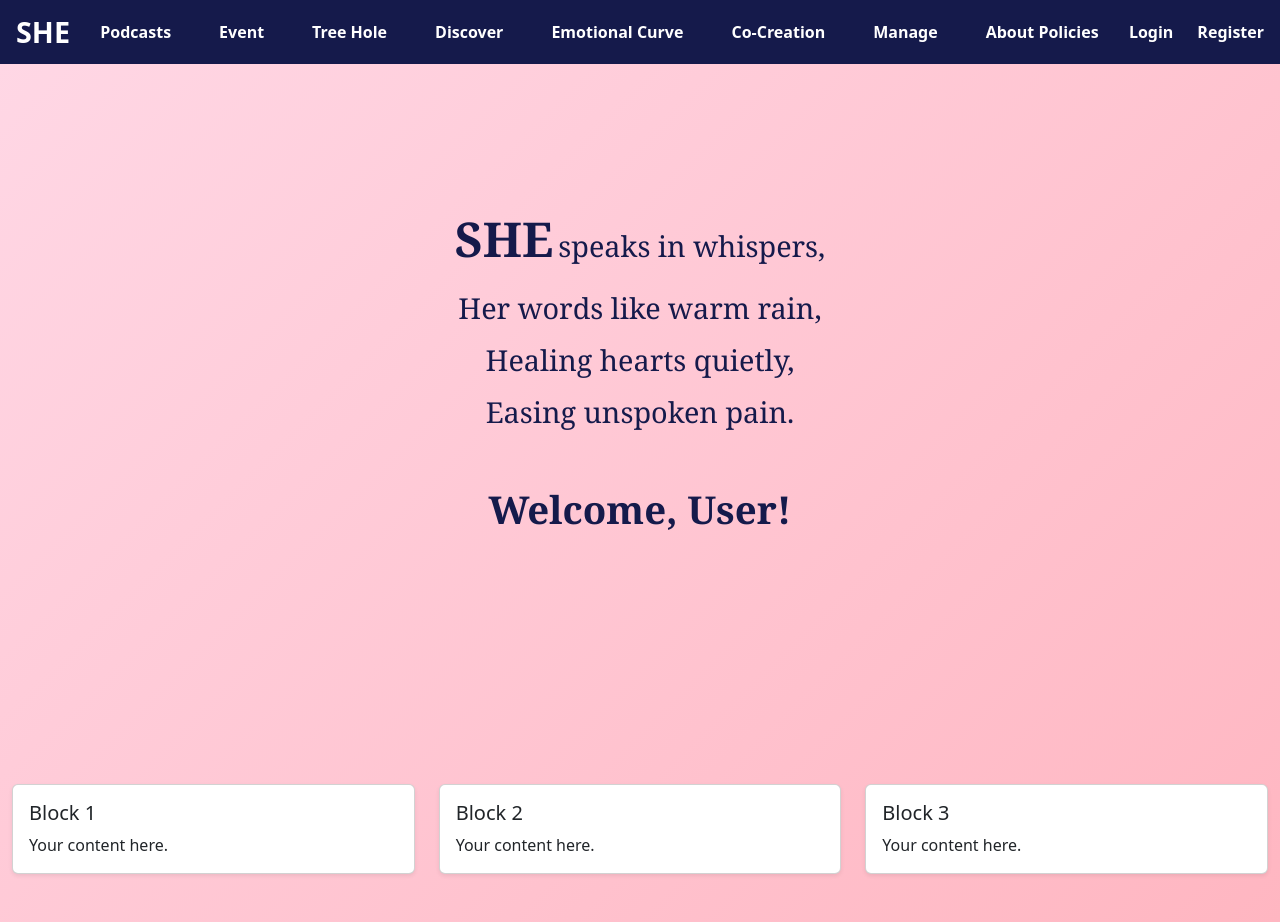
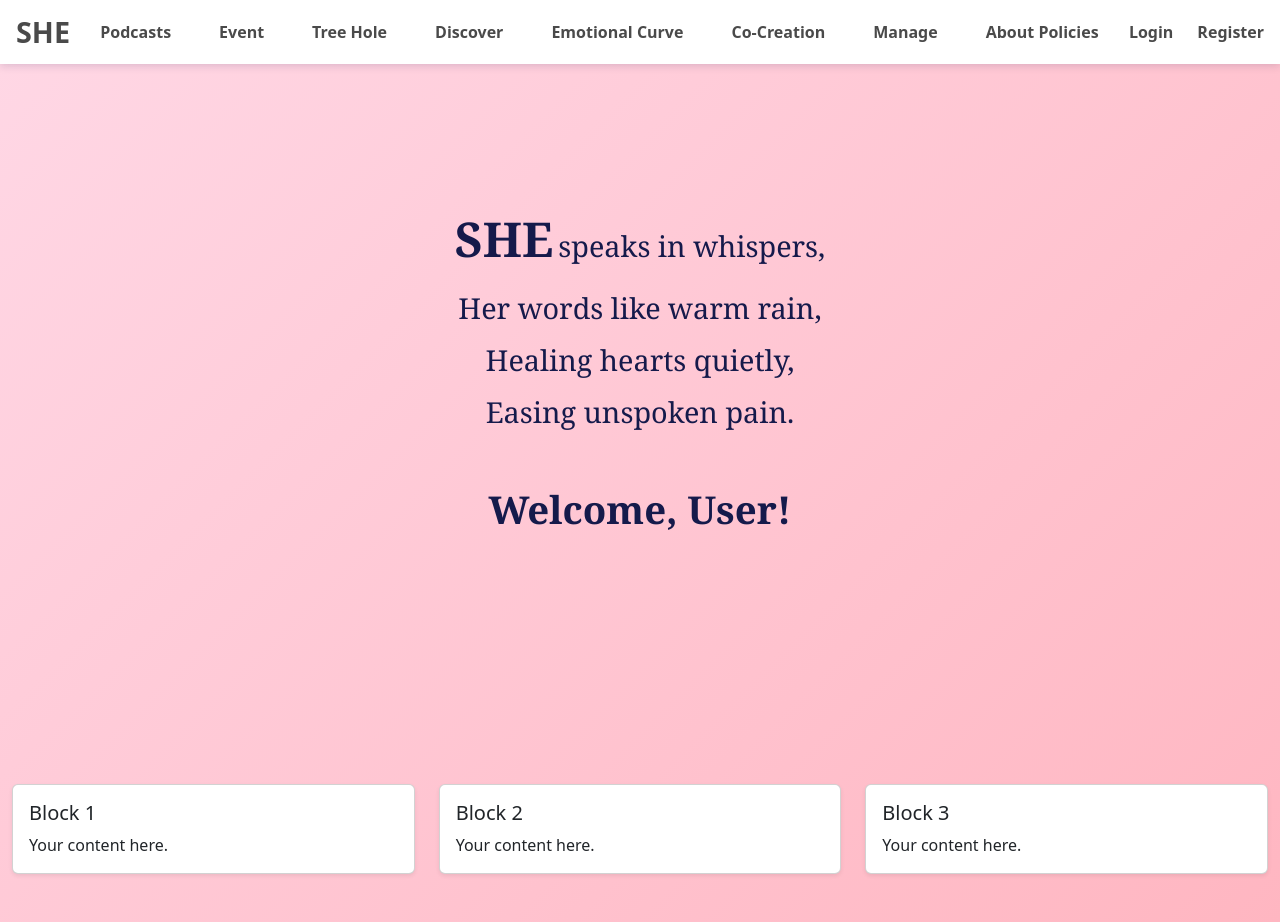
Before and after one commit to myao0007/FIT5032_Assignment, a Vue app in the folder FIT5032_Assignment_A1.2/: page /home in a window 1280 px wide. Built offline with nearby package versions, Linux system fonts and the light colour scheme; no server answers; the HTML template or start-up script is replaced by a standard one.

Commit message:
modify the colour of the navigation bar

```diff
--- a/FIT5032_Assignment_A1.2/src/components/SiteHeader.vue
+++ b/FIT5032_Assignment_A1.2/src/components/SiteHeader.vue
@@ -49,11 +49,12 @@ const handleLogout = async () => {
 
 <style scoped>
 .she-navbar {
-  background: #151a4b;
+  background: white;
   height: 64px;
   display: flex;
   align-items: center;
   padding: 0 16px;
+  box-shadow: 0 2px 8px rgba(21, 26, 75, 0.15);
 }
 
 
@@ -69,10 +70,16 @@ const handleLogout = async () => {
 .brand {
   font-size: 1.8rem;
   font-weight: 800;
-  color: white;
+  color: #4a4a4a;
   text-decoration: none;
   line-height: 1;
   white-space: nowrap;
+  transition: color .2s ease;
+}
+
+.brand:hover {
+  color: #666666 !important;
+  /* Light gray on hover */
 }
 
 
@@ -99,23 +106,23 @@ const handleLogout = async () => {
 
 
 .nav-link {
-  color: white !important;
-  /* White color for all nav links */
+  color: #4a4a4a !important;
+  /* Dark gray color for all nav links */
   font-weight: 700;
   text-decoration: none;
   white-space: nowrap;
-  transition: color .2s ease;
+  transition: all .2s ease;
 }
 
 .nav-link:hover {
-  color: #e0e0e0 !important;
-  /* Light gray on hover */
+  color: #666666 !important;
+  /* Light gray on hover without background */
 }
 
-/* Ensure active state maintains white color */
+/* Ensure active state has better styling */
 .router-link-active,
 .router-link-exact-active {
-  color: white !important;
+  color: #4a4a4a !important;
 }
 
 .brand,
@@ -136,12 +143,12 @@ const handleLogout = async () => {
 }
 
 .logout-btn:hover {
-  color: #e0e0e0 !important;
+  color: #666666 !important;
 }
 
 /* User info styles */
 .user-info {
-  color: white !important;
+  color: #4a4a4a !important;
   font-weight: 600;
 }
 </style>
```
Also changed, not shown: 1 other file (tests, documents, lock files or other folders).
